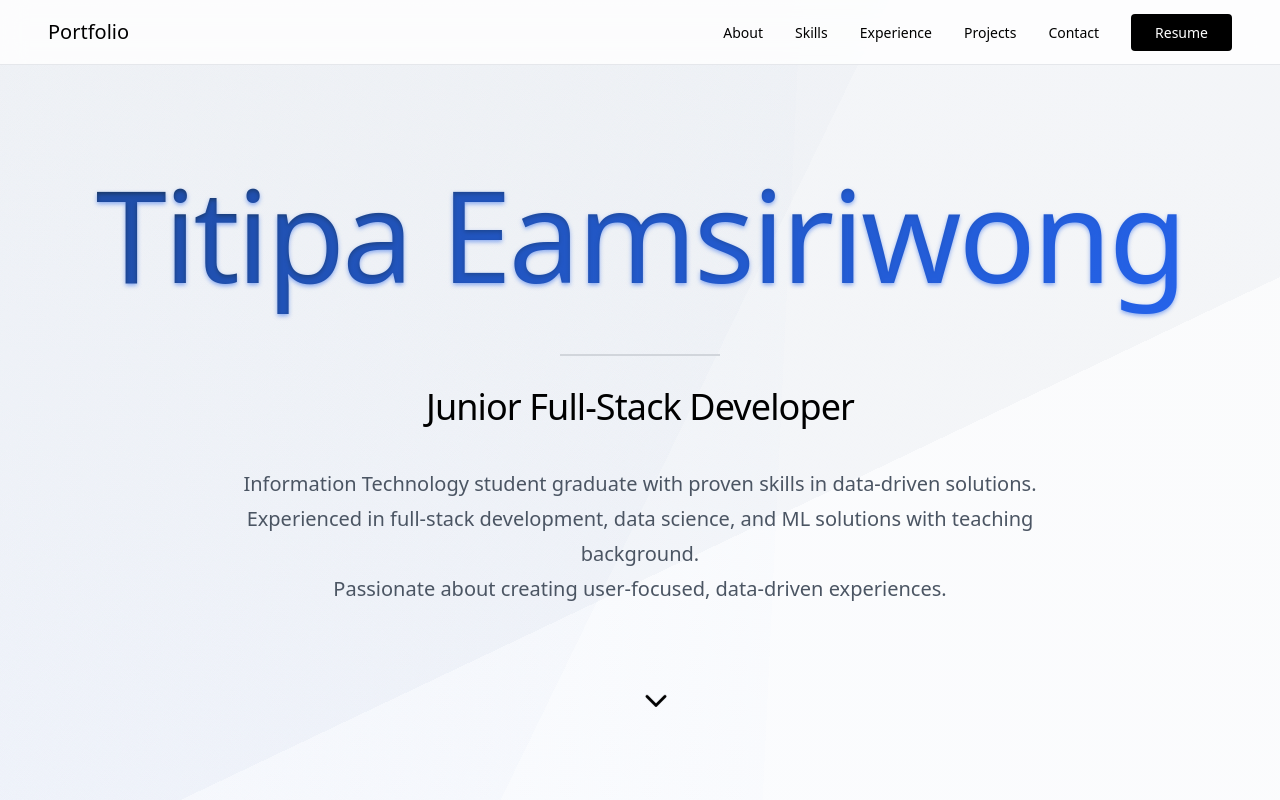
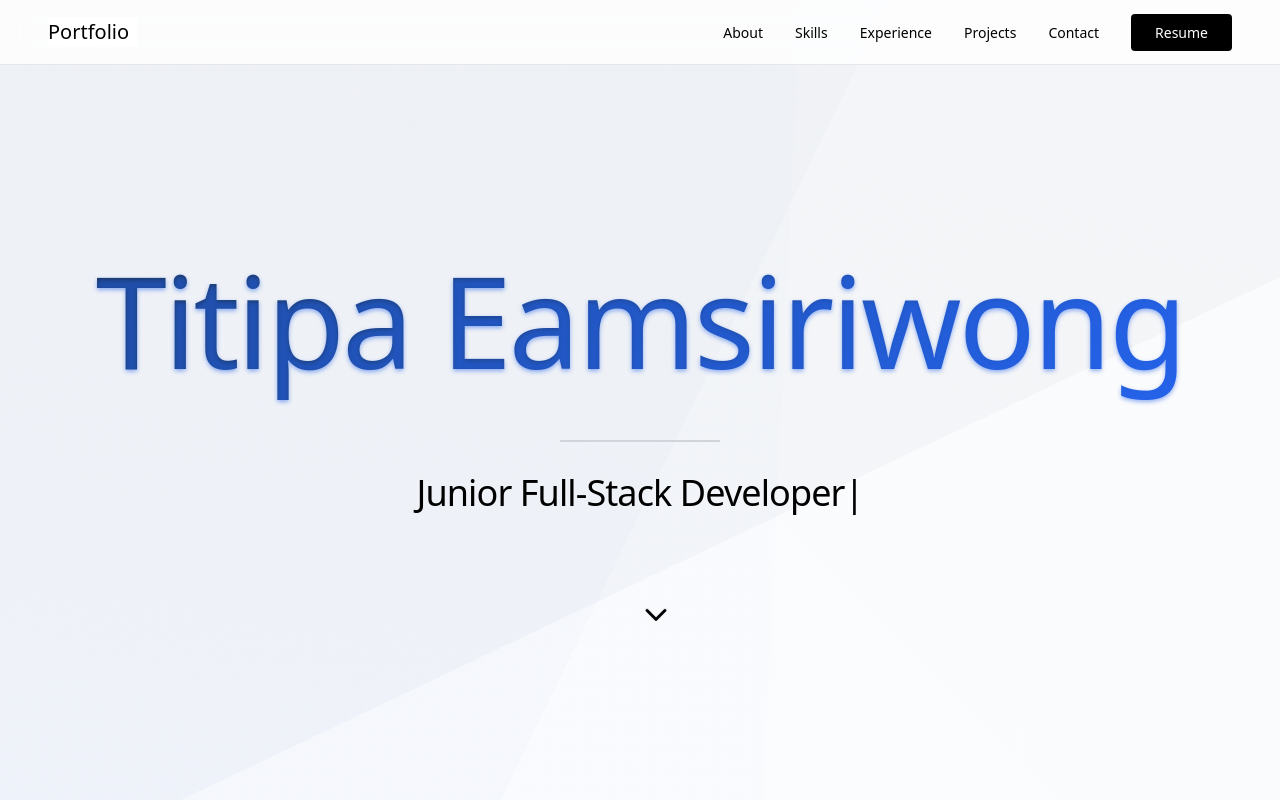
Before and after one commit to PR-800/PR-800.github.io, a React (Vite) app: page / in a window 1280 px wide. Shown: the top 800 px of the page. Built offline with nearby package versions, Linux system fonts and the light colour scheme; no server answers.

Commit message:
Hero & logo navbar animation + env

```diff
--- a/src/components/Experience/Experience.css
+++ b/src/components/Experience/Experience.css
@@ -234,7 +234,7 @@
   position: absolute;
   right: 0;
   top: 3rem;
-  width: 16rem;
+  width: 17rem;
   background: #fff;
   border: 1px solid #e5e7eb;
   border-radius: 0.5rem;
@@ -256,6 +256,8 @@
   padding: 0.5rem;
   border-radius: 0.375rem;
   transition: background 0.2s;
+  position: relative;
+  overflow: hidden;
 }
 
 .filter-option span:nth-child(2) {
--- a/src/components/Experience/Experience.jsx
+++ b/src/components/Experience/Experience.jsx
@@ -2,7 +2,7 @@ import "./Experience.css";
 import { Tooltip } from "react-tooltip";
 import "react-tooltip/dist/react-tooltip.css";
 import { useState, useRef, useEffect } from "react";
-
+import { useIntersectionObserver } from "../../hooks/useObserver";
 
 export default function Experience() {
   const experiences = [
@@ -112,6 +112,11 @@ export default function Experience() {
     "Academic Teaching": { bg: "#dcf5f9ff", text: "#0C4A6E" },
   };
 
+  const isVisible = useIntersectionObserver("experience");
+
+  const fadeBottomFunc = (delay = "") =>
+    `${isVisible ? `fade-in-bottom ${delay}` : "fade-out-bottom"}`;
+
   const [selectedCategories, setSelectedCategories] = useState(categories);
   const [isFilterOpen, setIsFilterOpen] = useState(false);
   const dropdownRef = useRef(null);
@@ -145,8 +150,8 @@ export default function Experience() {
 
   return (
     <section id="experience" className="exp-section">
-      <div className="container">
-        <div className="section-header">
+      <div className={`container `}>
+        <div className={`section-header ${fadeBottomFunc()}`}>
           <div>
             <h2 className="section-title">Experiences</h2>
             <p className="text-gray-600">
@@ -199,9 +204,15 @@ export default function Experience() {
           </div>
         </div>
 
-        <div>
+        <div className={`${fadeBottomFunc()}`}>
           {filteredExperiences.map((experience, index) => (
-            <div className="exp-item" key={index}>
+            <div
+              className={`exp-item ${fadeBottomFunc()}`}
+              style={{
+                animationDelay: `${index * 0.1 + index * 0.05}s`,
+              }}
+              key={index}
+            >
               <div className="exp-card">
                 <div className="timeline-dot"></div>
                 <div className="card-header">
--- a/src/components/Hero/Hero.css
+++ b/src/components/Hero/Hero.css
@@ -9,7 +9,7 @@
 }
 
 .hero-section::before {
-  content: '';
+  content: "";
   position: absolute;
   top: 0;
   left: 0;
@@ -115,6 +115,7 @@
   max-width: 56rem;
   margin: 0 auto;
   line-height: 1.75;
+  white-space: "pre-line";
 }
 
 .scroll-button {
--- a/src/components/Hero/Hero.jsx
+++ b/src/components/Hero/Hero.jsx
@@ -2,14 +2,146 @@ import "./Hero.css";
 import { useScroll } from "../../hooks/useScroll";
 import { useIntersectionObserver } from "../../hooks/useObserver";
 import "../../hooks/fadeAnimation.css";
+import { useState, useEffect } from "react";
 
 export default function Hero() {
   const isVisible = useIntersectionObserver("hero");
 
-  const fadeBotttomFunc = (delay = "") =>
+  const fadeBottomFunc = (delay = "") =>
     `${isVisible ? `fade-in-bottom ${delay}` : "fade-out-bottom"}`;
 
+  useEffect(() => {
+    if (!isVisible) {
+      resetAnimation();
+    }
+  }, [isVisible]);
+
   const { scrollToSection } = useScroll();
+
+  // Typing animation
+  const [activeDemo, setActiveDemo] = useState("typing");
+  const [key, setKey] = useState(0);
+
+  const resetAnimation = () => setKey((prev) => prev + 1);
+
+  const TypingAnimation = () => {
+    const [cursorPosition, setCursorPosition] = useState("name");
+    const [showCursor, setShowCursor] = useState(true);
+    const fullName = "Titipa Eamsiriwong";
+    const fullPosition = "Junior Full-Stack Developer";
+    const fullDesc = [
+      "Information Technology student graduate with proven skills in data-driven solutions.",
+      "Experienced in full-stack development, data science, and ML solutions with teaching background.",
+      "Passionate about creating user-focused, data-driven experiences.",
+    ];
+    const [name, setName] = useState("");
+    const [position, setPosition] = useState("");
+    const [showPosition, setShowPosition] = useState(false);
+    const [desc, setDesc] = useState("");
+    const [showDesc, setShowDesc] = useState(false);
+
+    useEffect(() => {
+      let i = 0;
+      const timer = setInterval(() => {
+        setName(fullName.slice(0, i + 1));
+        i++;
+        if (i >= fullName.length) {
+          clearInterval(timer);
+          setTimeout(() => {
+            setCursorPosition("position");
+            setShowPosition(true);
+          }, 500);
+        }
+      }, 150);
+
+      return () => clearInterval(timer);
+    }, []);
+
+    useEffect(() => {
+      if (showPosition) {
+        let i = 0;
+        const timer = setInterval(() => {
+          setPosition(fullPosition.slice(0, i + 1));
+          i++;
+          if (i >= fullPosition.length) {
+            clearInterval(timer);
+            setTimeout(() => {
+              setCursorPosition("desc");
+              setShowDesc(true);
+            }, 1000);
+          }
+        }, 100);
+
+        return () => clearInterval(timer);
+      }
+    }, [showPosition]);
+
+    useEffect(() => {
+      if (showDesc) {
+        let i = 0;
+
+        const timer = setInterval(() => {
+          setDesc(fullDesc.join("... ").slice(0, i + 1));
+          i++;
+          if (i >= fullDesc.join("... ").length) {
+            clearInterval(timer);
+            setTimeout(() => {
+              setCursorPosition("desc");
+            }, 1000);
+          }
+        }, 50);
+
+        return () => clearInterval(timer);
+      }
+    }, [showDesc]);
+
+    useEffect(() => {
+      if (cursorPosition !== "hidden") {
+        const cursorTimer = setInterval(() => {
+          setShowCursor((prev) => !prev);
+        }, 500);
+        return () => clearInterval(cursorTimer);
+      } else {
+        setShowCursor(false);
+      }
+    }, [cursorPosition]);
+
+    return (
+      <div className="hero-content">
+        <div className="hero-header">
+          <div className="text-center">
+            <h1 className={`hero-title ${fadeBottomFunc()}`}>
+              {name}
+              {cursorPosition === "name" && showCursor && <span>|</span>}
+            </h1>
+            {showPosition && (
+              <div
+                className={`hero-divider ${fadeBottomFunc("delay-200")}`}
+              ></div>
+            )}
+            <h2 className={`hero-subtitle ${fadeBottomFunc("delay-400")}`}>
+              {position}
+              {cursorPosition === "position" && showCursor && <span>|</span>}
+            </h2>
+          </div>
+        </div>
+
+        <p className={`hero-description ${fadeBottomFunc("delay-600")}`}>
+          {desc.split("... ").map((sentence, index) => (
+            <span key={index}>
+              {sentence}
+              {index < desc.split("... ").length - 1 && (
+                <>
+                  <br /> {}
+                </>
+              )}
+            </span>
+          ))}
+          {cursorPosition === "desc" && showCursor && <span>|</span>}
+        </p>
+      </div>
+    );
+  };
 
   return (
     <section id="hero" className="hero-section">
@@ -19,26 +151,9 @@ export default function Hero() {
         <div className="wave"></div>
       </div>
       <div className="hero-container">
-        <div className="hero-content">
-          <div className="hero-header">
-            <h1 className={`hero-title ${fadeBotttomFunc()}`}>Titipa Eamsiriwong</h1>
-            <div className={`hero-divider ${fadeBotttomFunc("delay-200")}`}></div>
-            <h2 className={`hero-subtitle ${fadeBotttomFunc("delay-400")}`}>
-              Junior Full-Stack Developer
-            </h2>
-          </div>
-          <p className={`hero-description ${fadeBotttomFunc("delay-600")}`}>
-            Information Technology student graduate with proven skills in
-            data-driven solutions.
-            <br /> {}
-            Experienced in full-stack development, data science, and ML
-            solutions with teaching background.
-            <br /> {}
-            Passionate about creating user-focused, data-driven experiences.
-          </p>
-        </div>
+        <TypingAnimation key={key} />
         <button
-          className={`${fadeBotttomFunc("delay-800")}`}
+          className={`${fadeBottomFunc("delay-800")}`}
           onClick={() => scrollToSection("about")}
         >
           <span className="scroll-button ">
--- a/src/components/Navbar/Navbar.css
+++ b/src/components/Navbar/Navbar.css
@@ -16,12 +16,6 @@
   padding: 0 24px;
 }
 
-@media (min-width: 1024px) {
-  .nav-container {
-    padding: 0 48px;
-  }
-}
-
 .nav-content {
   display: flex;
   align-items: center;
@@ -33,25 +27,61 @@
   font-size: 1.25rem;
   font-weight: 300;
   color: black;
-  background: none;
-  border: none;
+  display: inline-flex;
+  align-items: center;
+  position: relative;
+  z-index: 10;
   cursor: pointer;
-  transition: transform 0.2s ease;
 }
 
-.logo-button:hover {
-  transform: scale(1.05);
+.logo-content {
+  background: white;
+  padding-right: 8px;
+  position: relative;
+  z-index: 2;
+}
+
+.logo-container {
+  display: flex;
+  align-items: center;
+  position: relative;
+}
+
+.slide-content {
+  position: relative;
+  overflow: hidden;
+  display: flex;
+  transition: all 0.4s cubic-bezier(0.4, 0, 0.2, 1);
+}
+
+.logo-button:hover .slide-content {
+  width: 300px;
+}
+
+.name-text {
+  transform: translateX(-100%);
+  opacity: 0;
+  transition: all 0.4s cubic-bezier(0.4, 0, 0.2, 1);
+  white-space: nowrap;
+}
+
+.name-divide {
+  opacity: 0;
+  transition: all 0.4s cubic-bezier(0.4, 0, 0.2, 1);
+}
+
+.logo-button:hover .name-text {
+  transform: translateX(5%);
+  opacity: 1;
+}
+
+.logo-button:hover .name-divide {
+  opacity: 1;
 }
 
 .nav-desktop {
   display: none;
   align-items: center;
-}
-
-@media (min-width: 768px) {
-  .nav-desktop {
-    display: flex;
-  }
 }
 
 .nav-items {
@@ -101,7 +131,17 @@
 }
 
 @media (min-width: 768px) {
-  .nav-mobile  {
+  .nav-desktop {
+    display: flex;
+  }
+
+  .nav-mobile {
     display: none;
   }
 }
+
+@media (min-width: 1024px) {
+  .nav-container {
+    padding: 0 48px;
+  }
+}
--- a/src/components/Navbar/Navbar.jsx
+++ b/src/components/Navbar/Navbar.jsx
@@ -10,11 +10,20 @@ export default function Navbar() {
     <header className="nav-header">
       <div className="nav-container">
         <div className="nav-content">
+          {/* Portfolio */}
           <button
             className="logo-button"
             onClick={() => scrollToSection("hero")}
           >
-            Portfolio
+            <span className="logo-container">
+              <span className="logo-content">
+                <span className="main-text">Portfolio</span>
+              </span>
+              <span className="slide-content">
+                <span className="name-divide">|</span>
+                <span className="name-text">Titipa Eamsiriwong</span>
+              </span>
+            </span>
           </button>
 
           {/* Desktop Navigation */}
--- a/src/components/Skills/Skills.jsx
+++ b/src/components/Skills/Skills.jsx
@@ -60,7 +60,7 @@ export default function Skills() {
                     key={index}
                     className={`skill-item ${fadeBottomFunc()}`}
                     style={{
-                      animationDelay: `${index * 0.1 + index * 0.05}s`,
+                      animationDelay: `${index * 0.2}s`,
                     }}
                   >
                     <div className="skill-content">
```
Also changed, not shown: 2 other files (tests, documents, lock files or other folders).
